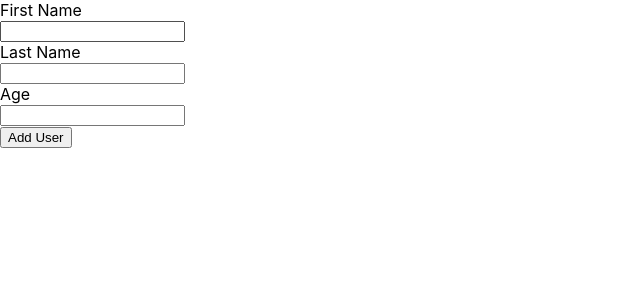
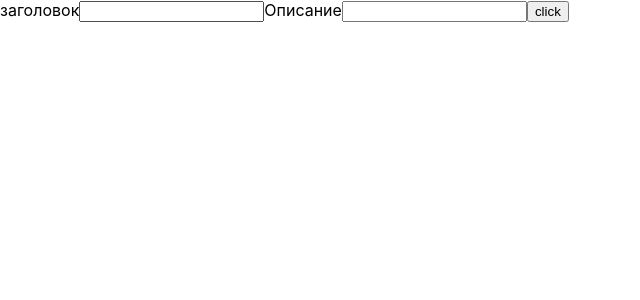
Before and after one commit to Sanjybek/course-react, a React (Create React App) app: page / in a window 1280 px wide. Shown: the top 300 px of the page, without its empty margins (0-640 px from the left). Built offline with nearby package versions, Linux system fonts and the light colour scheme.

Commit message:
lesson 6 и lesson 7

```diff
--- a/package.json
+++ b/package.json
@@ -8,7 +8,9 @@
     "@testing-library/user-event": "^13.5.0",
     "react": "^18.2.0",
     "react-dom": "^18.2.0",
+    "react-redux": "^8.1.3",
     "react-scripts": "5.0.1",
+    "redux": "^4.2.1",
     "web-vitals": "^2.1.4"
   },
   "scripts": {
--- a/src/App.jsx
+++ b/src/App.jsx
@@ -5,6 +5,7 @@ import styles from "./App.module.css"
 import Addtask from "./components/AddTask/AddTask";
 import List from "./components/List/List"
 import UserList from "./components/UserList/UserList"
+import TodoList from "./components/TodoList/TodoList";
 
 function App() {
 
@@ -26,7 +27,7 @@ function App() {
 
   return (
       <>
-          <UserList/>
+          {/* <UserList/> */}
           {/* <h1 className={'list'}>TODO LIST</h1>
           <button onClick={handleCount}>click</button>
           <Addtask></Addtask>
@@ -36,6 +37,7 @@ function App() {
           arr={arr}
           numer={numer}
           /> */}
+          <TodoList/>
 
       </>
   )
--- /dev/null
+++ b/src/components/Store/index.js
@@ -0,0 +1,39 @@
+import { createStore } from "redux"
+
+const inialState = {
+    todoList:  [],
+
+    posts: [],
+    users: []
+}
+const todoReducer =  (state = inialState, action) => {
+    switch(action.type) {
+        case 'ADD_TODO':
+        return{
+            ...state,
+            todoList: [...state.todoList, action.payloud]
+        }
+        case 'DELETE_TODO':
+        return {}
+        default:
+            return state
+    }
+
+}
+export function addTodo (todo) {
+    return {
+        type: 'ADD_TODO',
+        payloud: todo
+    }
+}
+export function deleteTodo (todo) {
+    return {
+        type: 'DELETE_TODO',
+        payloud: todo
+
+    }
+}
+
+
+
+export const store = createStore(todoReducer)
--- /dev/null
+++ b/src/components/TodoList/Components/AddTodo/AddTodo.jsx
@@ -0,0 +1,41 @@
+import { addTodo } from "../../../Store";
+import { useDispatch } from 'react-redux'
+function AddTodo ({title,desc,setTitle, setDesc,setItem, item, setArr}) {
+    const dispach = useDispatch();
+    const obj = {
+        title: 'title',
+        description: 'description',
+        id: 1231
+    }
+    dispach(addTodo(obj))
+    console.log('AddTodo');
+    const addTitle = () => {
+        if(title.trim() !== '' && desc.trim() !== '') {
+
+          if (item !== null) {
+            setArr((prevArr) => prevArr.map((i) =>i.id === item ? { ...i, title, desc } : i))
+            setItem(null);
+            setTitle('');
+            setDesc('');
+        } else {
+            setArr((prevArr) => [ ...prevArr, {title: title, desc: desc, id: Math.random()},]);
+            setTitle('');
+            setDesc('');
+        }
+        }
+    }
+   return (
+        <>
+            <label>
+                <span>заголовок</span>
+                <input value={title} onChange={(e) => setTitle(e.target.value )} type="text" />
+            </label>
+            <label>
+                <span>Описание</span>
+                <input value={desc} onChange={(e) => setDesc(e.target.value)} type="text" />
+            </label>
+            <button onClick={addTitle}>click</button>
+        </>
+   )
+}
+export default AddTodo
--- /dev/null
+++ b/src/components/TodoList/Components/List/List.jsx
@@ -0,0 +1,26 @@
+import React from 'react';
+import { useSelector } from 'react-redux'
+
+const List = React.memo(({arr, delet, startEditing}) => {
+
+    // console.log('List');
+    // const call = (state) => state
+    const store = useSelector((state) => state.todoList)
+    console.log(store, 'store');
+    return (
+        <ul>
+            {arr.map((arr) => {
+                const {id,title,desc, } = arr
+                return (
+                    <li key={id}>
+                        <h1>{title}</h1>
+                        <p>{desc}</p>
+                        <button onClick={() => delet(id)}>delet</button>
+                        <button onClick={() => startEditing(id)}>Редактировать</button>
+                    </li>
+                )
+            })}
+        </ul>
+    )
+})
+export default List
--- /dev/null
+++ b/src/components/TodoList/TodoList.jsx
@@ -0,0 +1,52 @@
+import { useCallback, useState } from "react"
+import List from "./Components/List/List"
+import AddTodo from "./Components/AddTodo/AddTodo"
+
+function TodoList () {
+    const [title, setTitle] = useState('')
+    const [desc, setDesc] = useState('')
+    const [arr, setArr] = useState([])
+    const [item, setItem] = useState(null)
+    console.log('TodoList');
+
+
+    const delet = useCallback((id) => {
+      setArr((prevArr) => prevArr.filter((i) => i.id !== id));
+    }, [])
+
+
+    const  startEditing = useCallback((id) => {
+      setItem(id);
+      const itemToEdit = arr.find((i) => i.id === id);
+      if (itemToEdit) {
+        setTitle(itemToEdit.title);
+        setDesc(itemToEdit.desc);
+      }
+    }, [arr])
+
+
+    return (
+        <>
+
+          <AddTodo
+            title={title}
+            desc={desc}
+            setTitle={setTitle}
+            setDesc={setDesc}
+            setItem={setItem}
+            item={item}
+            arr={arr}
+            setArr={setArr}
+          />
+
+          <List
+          delet={delet}
+          startEditing={startEditing}
+          arr={arr}
+
+          />
+        </>
+
+    )
+}
+export default TodoList
--- a/src/index.js
+++ b/src/index.js
@@ -2,6 +2,13 @@ import React from 'react';
 import ReactDOM from 'react-dom/client';
 import './index.css';
 import App from './App';
+// import { Provider } from 'react';
+import { Provider } from 'react-redux';
 
+import { store } from './components/Store';
 const root = ReactDOM.createRoot(document.getElementById('root'));
-root.render(<App/>);
+root.render(
+    <Provider store={store}>
+        <App/>
+    </Provider>
+);
```
Also changed, not shown: src/components/TodoList/Components/AddTodo/AddTodo.module.css (added), src/components/TodoList/Components/List/List.module.css (added), 1 other file (tests, documents, lock files or other folders).
